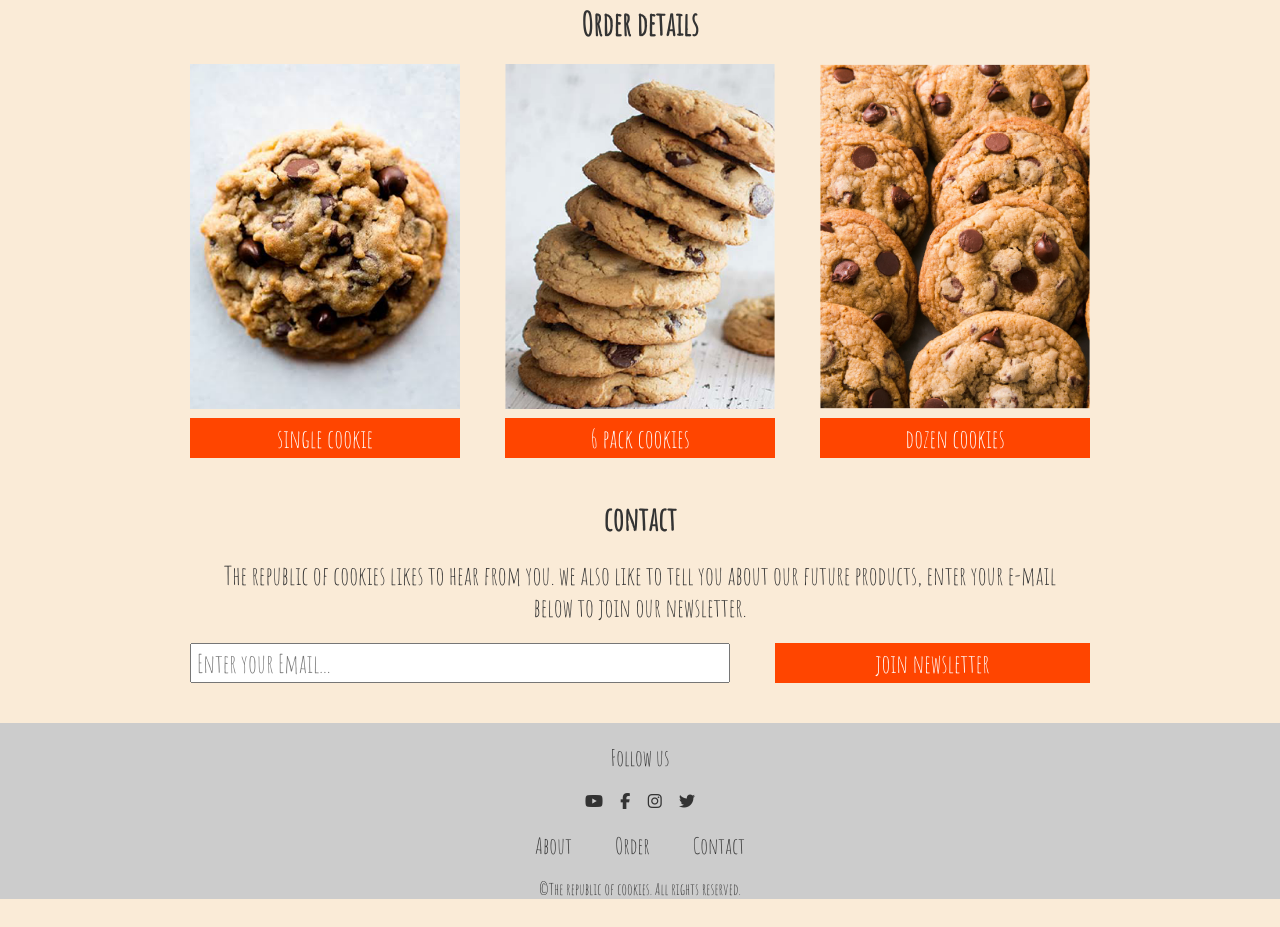
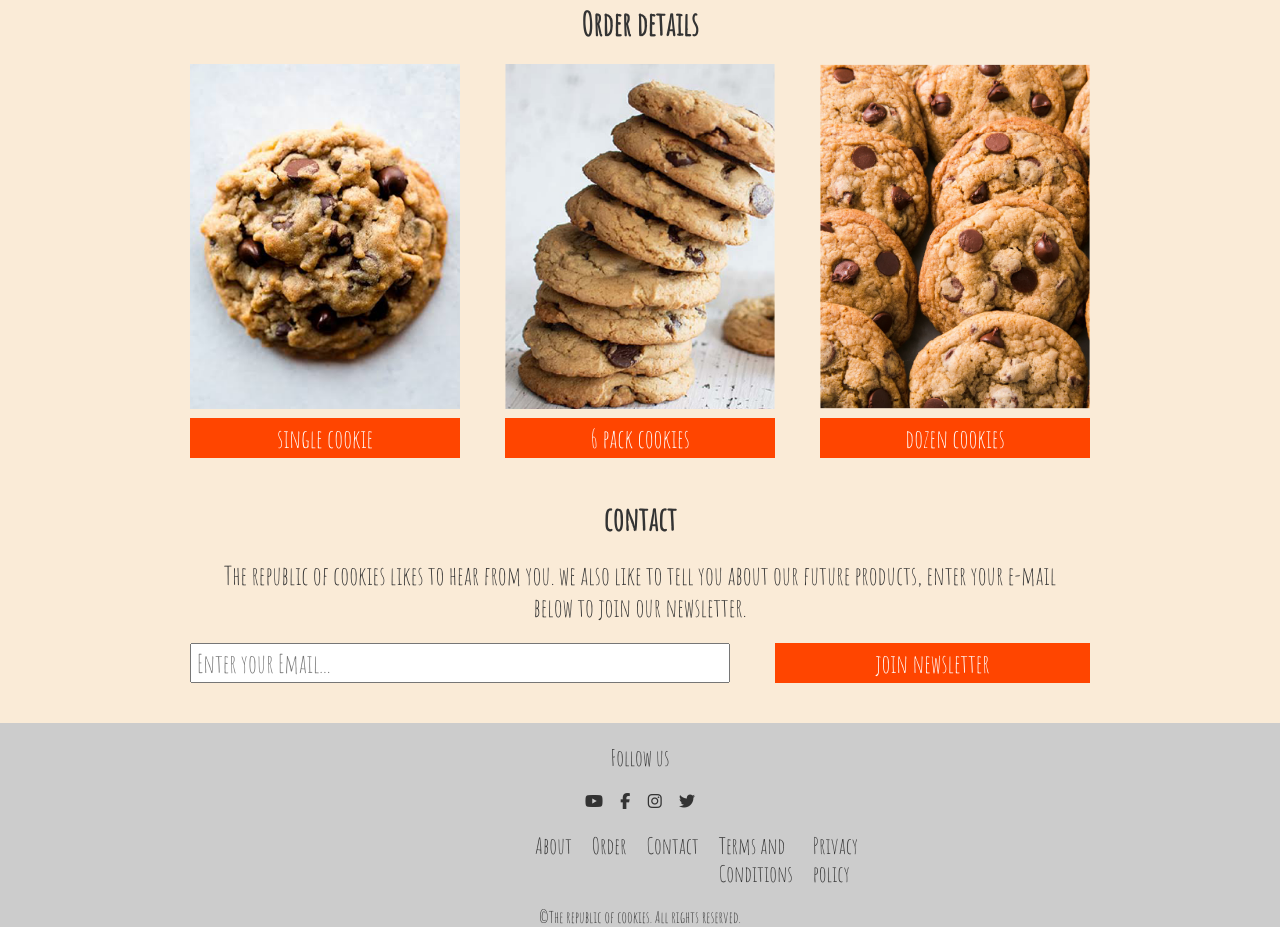
Before and after one commit to cookbookman/cookbook, a plain HTML site: page index.html in a window 1280 px wide. Shown: the part 1600-2527 px from the top of the page. Before the commit the page ends 2499 px from the top, so only its background shows below. Drawn offline with Linux system fonts and the light colour scheme.

Commit message:
Update index.html

```diff
--- a/index.html
+++ b/index.html
@@ -107,6 +107,8 @@
                 <li><a href="#about">About</a></li>
                 <li><a href="#order">Order</a></li>
                 <li><a href="#contact">Contact</a></li>
+                <li><a href="tos.html">Terms and Conditions</a></li>
+                <li><a href="privacy-policy.html">Privacy policy</a></li>
             </ul>
         </nav>
         <p>&copy;The republic of cookies. All rights reserved.</p>
```
